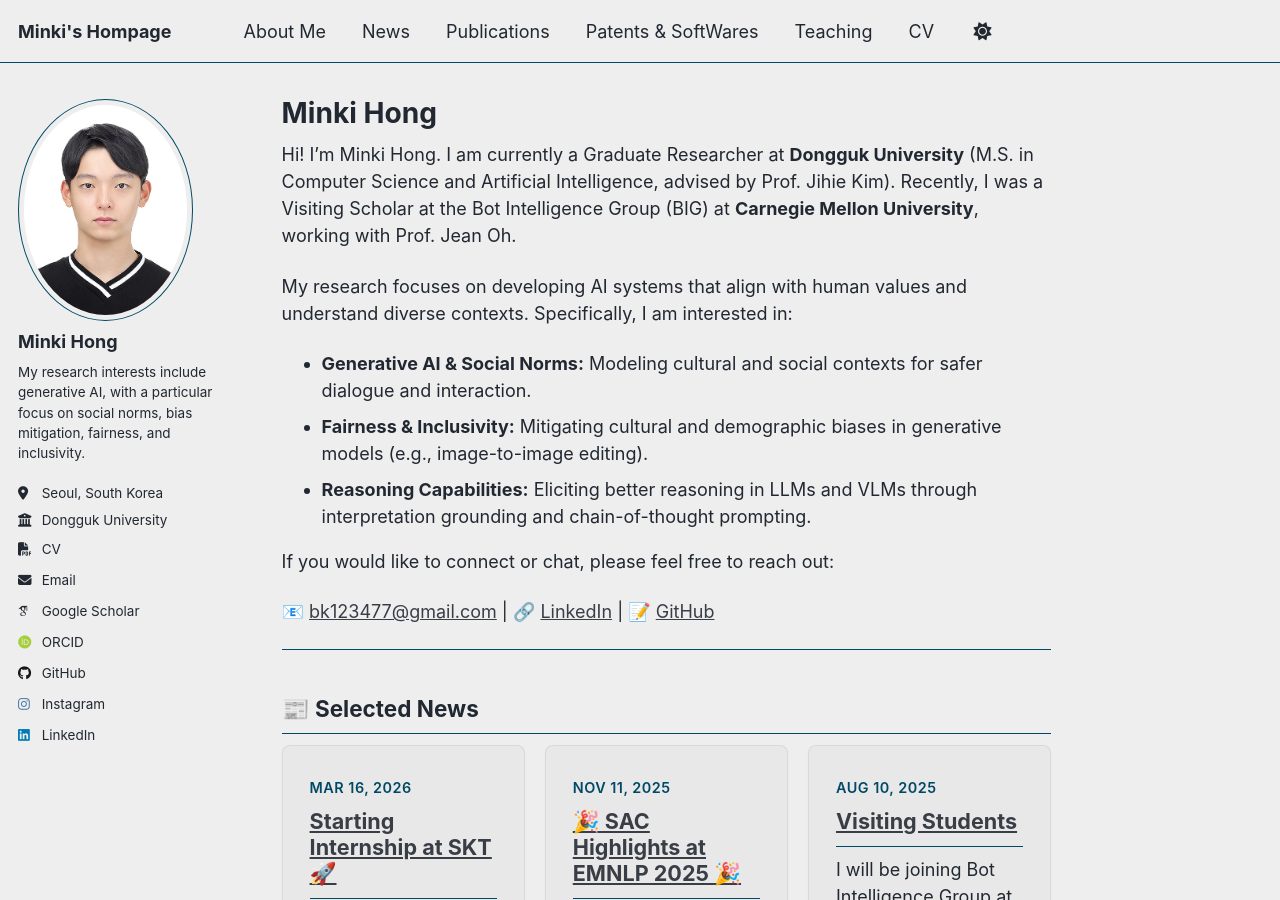
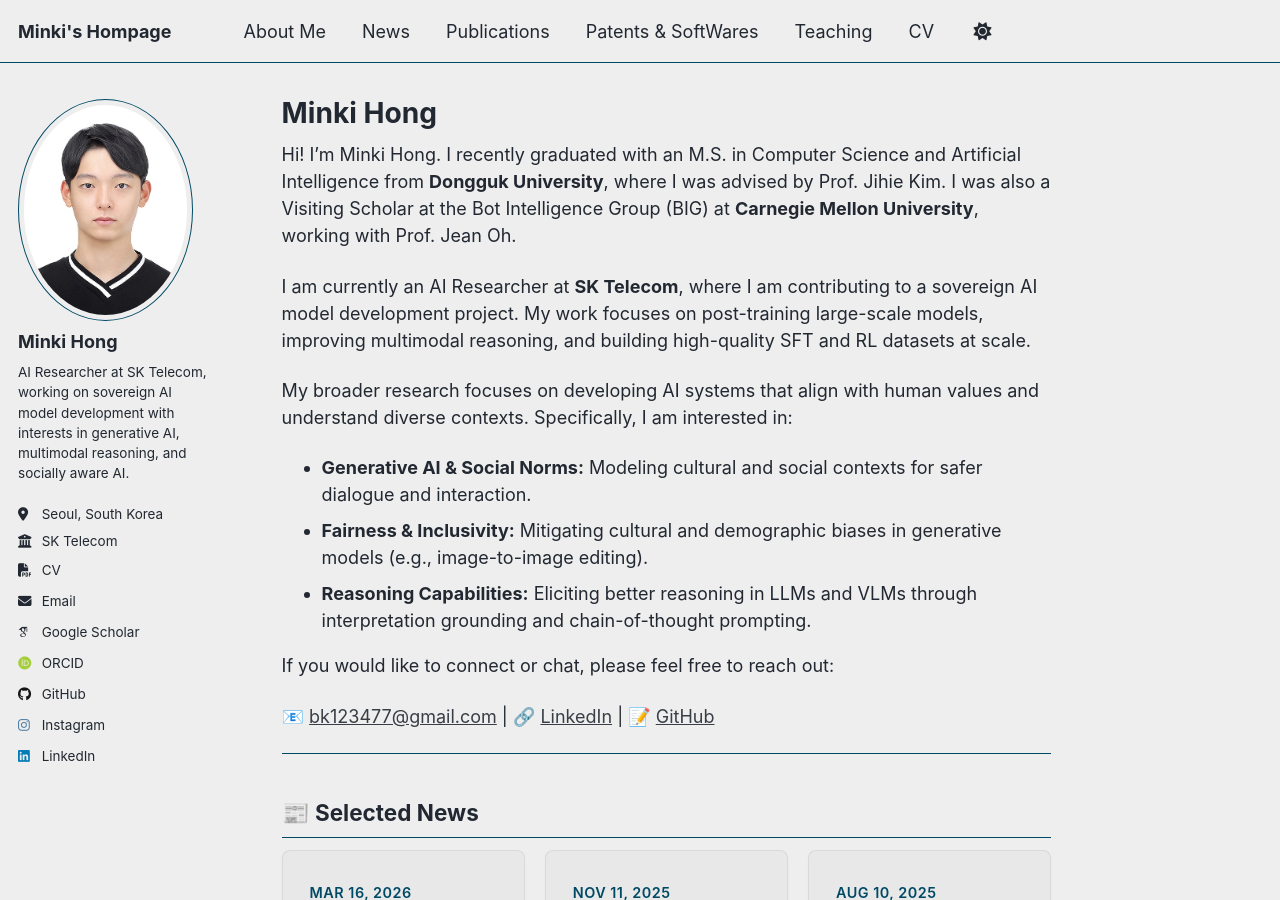
Before and after one commit to bk123477/bk123477.github.io, a Jekyll site: the page built from _pages/about.md, in a window 1280 px wide and 900 px high. Built offline with Jekyll 4.4.1, drawn with Linux system fonts in a browser that asks for light colours; some web fonts are replaced; a script that is not in the unit is left out.

Commit message:
update about me

```diff
--- a/_config.yml
+++ b/_config.yml
@@ -25,9 +25,9 @@ author:
   avatar           : "minki_hong.jpeg"
   name             : "Minki Hong"
   pronouns         : # example: "she/her"
-  bio              : "My research interests include generative AI, with a particular focus on social norms, bias mitigation, fairness, and inclusivity. "
+  bio              : "AI Researcher at SK Telecom, working on sovereign AI model development with interests in generative AI, multimodal reasoning, and socially aware AI."
   location         : "Seoul, South Korea"
-  employer         : "Dongguk University"
+  employer         : "SK Telecom"
   uri              : # URL
   cv               : /files/CV_Minki_Hong.pdf
   email            : "jackyh1@dgu.ac.kr"
--- a/_pages/about.md
+++ b/_pages/about.md
@@ -7,9 +7,11 @@ redirect_from:
   - /about.html
 ---
 
-Hi! I'm Minki Hong. I am currently a Graduate Researcher at **Dongguk University** (M.S. in Computer Science and Artificial Intelligence, advised by Prof. Jihie Kim). Recently, I was a Visiting Scholar at the Bot Intelligence Group (BIG) at **Carnegie Mellon University**, working with Prof. Jean Oh.
+Hi! I'm Minki Hong. I recently graduated with an M.S. in Computer Science and Artificial Intelligence from **Dongguk University**, where I was advised by Prof. Jihie Kim. I was also a Visiting Scholar at the Bot Intelligence Group (BIG) at **Carnegie Mellon University**, working with Prof. Jean Oh.
 
-My research focuses on developing AI systems that align with human values and understand diverse contexts. Specifically, I am interested in:
+I am currently an AI Researcher at **SK Telecom**, where I am contributing to a sovereign AI model development project. My work focuses on post-training large-scale models, improving multimodal reasoning, and building high-quality SFT and RL datasets at scale.
+
+My broader research focuses on developing AI systems that align with human values and understand diverse contexts. Specifically, I am interested in:
 - **Generative AI & Social Norms:** Modeling cultural and social contexts for safer dialogue and interaction.
 - **Fairness & Inclusivity:** Mitigating cultural and demographic biases in generative models (e.g., image-to-image editing).
 - **Reasoning Capabilities:** Eliciting better reasoning in LLMs and VLMs through interpretation grounding and chain-of-thought prompting.
```
